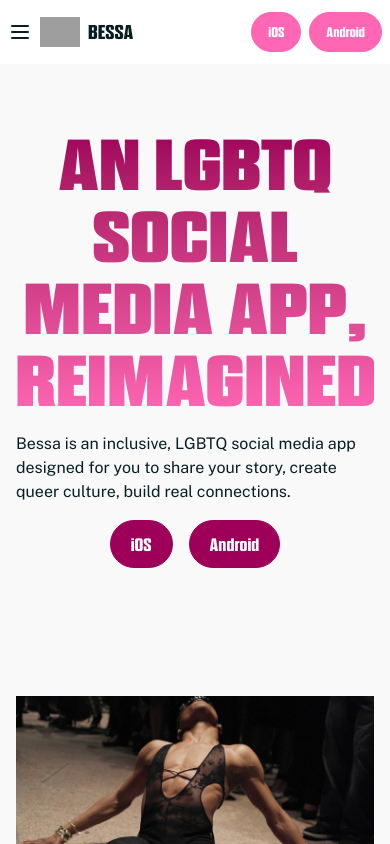
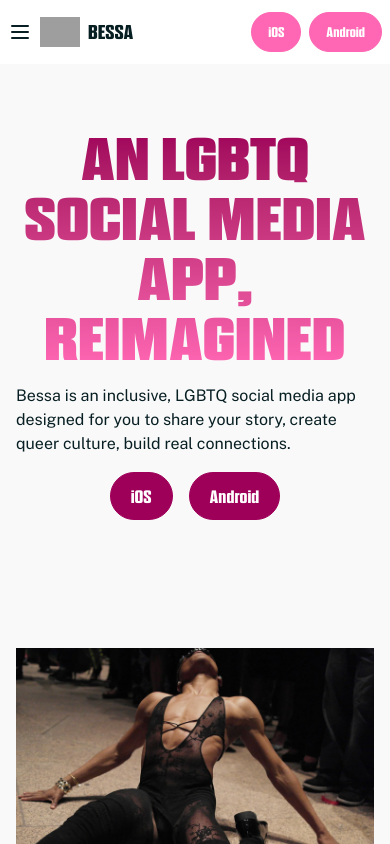
Before and after one commit to bessaapps/bessa-website, a Next.js app: page / in a window 390 px wide. Shown: the top 844 px of the page. Built offline with nearby package versions, Linux system fonts and the light colour scheme; grey boxes are pictures that could not be loaded.

Commit message:
Adjust homepage heading font size for improved responsiveness and design consistency

```diff
--- a/app/page.tsx
+++ b/app/page.tsx
@@ -12,7 +12,7 @@ export default function Home() {
         <div className={"flex flex-col gap-4 mx-auto"}>
           <h1
             className={
-              "text-7xl text-center uppercase text-transparent bg-clip-text bg-linear-to-b from-primary to-secondary"
+              "text-6xl sm:text-7xl text-center uppercase text-transparent bg-clip-text bg-linear-to-b from-primary to-secondary"
             }
           >
             An LGBTQ Social Media App, Reimagined
```
